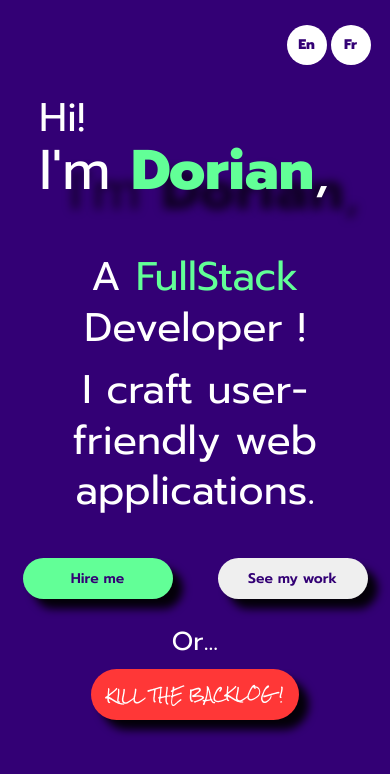
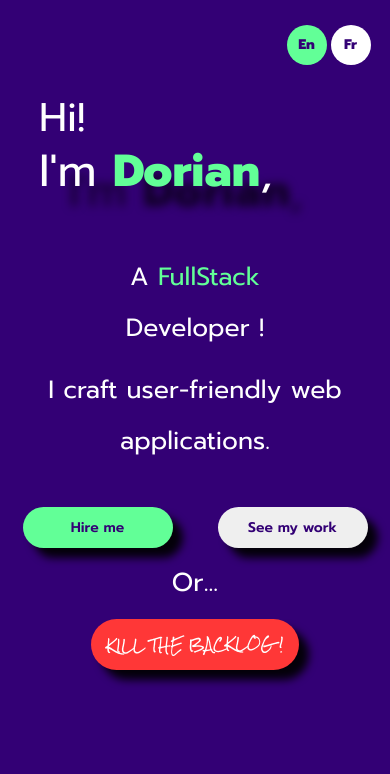
Before and after one commit to DDoorriiaann/personal-website, an Angular app: page /hero in a window 390 px wide. Shown: the top 774 px of the page. Built offline with nearby package versions, Linux system fonts and the light colour scheme.

Commit message:
[FEAT] #Hero: English and French languages are selectable

```diff
--- a/src/app/modules/hero/hero.component.html
+++ b/src/app/modules/hero/hero.component.html
@@ -1,8 +1,23 @@
 <div class="hero">
   <div class="language-selection">
-    <div class="language-button">En</div>
-    <div class="language-button">Fr</div>
+    <div
+      class="language-button"
+      id="En-button"
+      [ngClass]="{ 'active-language': this.language == 'English' }"
+      (click)="toggleLanguage('English'); stopAnim()"
+    >
+      En
     </div>
+    <div
+      class="language-button"
+      id="Fr-button"
+      [ngClass]="{ 'active-language': this.language == 'French' }"
+      (click)="toggleLanguage('French'); stopAnim()"
+    >
+      Fr
+    </div>
+  </div>
+  <div *ngIf="this.language == 'English'">
     <div class="hero-text">
       <div class="hi">Hi!</div>
       <div class="who shadow-far">
@@ -10,11 +25,13 @@
       </div>
       <div class="what">
         A
-      <span class="secondary" #jobTitle></span>
-      <p>Developer !</p>
+        <span class="secondary" #jobTitle *ngIf="this.animCount == 0"></span>
+        <span class="secondary" *ngIf="this.animCount == 1"> FullStack</span>
+
+        <span class="developer-desktop"> Developer !</span>
+        <p class="developer-mobile">Developer !</p>
         <p>I craft user-friendly web applications.</p>
       </div>
-
       <div class="hero-text-buttons">
         <div class="hero-text-buttons buttons-group">
           <div class="buttons-group-left">
@@ -36,6 +53,41 @@
         <div class="kill-the-backlog-button-text">KILL THE BACKLOG !</div>
       </button>
     </div>
+  </div>
+  <div *ngIf="this.language == 'French'">
+    <div class="hero-text">
+      <div class="hi">Bonjour!</div>
+      <div class="who shadow-far">
+        Je suis <span class="secondary bold">Dorian</span>,
+      </div>
+      <div class="what">
+        <span class="developer-desktop"> Développeur</span>
+        <p class="developer-mobile">Développeur</p>
+        <span class="secondary" #jobTitle *ngIf="animCount == 0"></span>
+        <span class="secondary" *ngIf="this.animCount == 1">FullStack</span>
 
-  <script></script>
+        <p>Je fabrique des applications web conviviales</p>
       </div>
+      <div class="hero-text-buttons">
+        <div class="hero-text-buttons buttons-group">
+          <div class="buttons-group-left">
+            <button class="rounded-button hero-text-button shadow-near">
+              Hire me
+            </button>
+          </div>
+          <div class="buttons-group-right">
+            <button class="rounded-button hero-text-button shadow-near">
+              See my work
+            </button>
+          </div>
+        </div>
+      </div>
+    </div>
+    <div class="game-button">
+      <div class="text-hook">Or...</div>
+      <button class="rounded-button kill-the-backlog-button shadow-near">
+        <div class="kill-the-backlog-button-text">KILL THE BACKLOG !</div>
+      </button>
+    </div>
+  </div>
+</div>
--- a/src/app/modules/hero/hero.component.scss
+++ b/src/app/modules/hero/hero.component.scss
@@ -56,6 +56,9 @@
     margin-top: 6vh;
     line-height: 6vh;
     font-size: 40px;
+    & .developer-mobile {
+      display: none;
+    }
   }
   & .hero-text-buttons {
     display: flex;
@@ -88,13 +91,13 @@
 }
 
 .game-button {
-  margin-top: 4vh;
+  margin-top: 3vh;
   display: flex;
   flex-direction: column;
   align-items: center;
   font-size: 20px;
   & .kill-the-backlog-button {
-    margin-top: 2vh;
+    margin-top: 3vh;
     background-color: $warn;
     font-family: "Rock Salt", cursive;
     color: white;
@@ -135,23 +138,41 @@
   filter: drop-shadow(10px 10px 4px rgba(0, 0, 0, 0.92));
 }
 
+.active-language {
+  background-color: $secondary !important;
+}
+
 .text-hook {
   text-align: center;
   font-size: 26px;
   width: 150px;
 }
 
+///////Mobile version
+
 @media screen and (max-width: 640px) {
   .hero-text {
     & .hi .what {
-      font-size: 30px;
+      font-size: 25px;
     }
     & .who {
-      font-size: 56px;
+      font-size: 45px;
     }
     & .what {
       width: 80vw;
       text-align: center;
+      font-size: 25px;
+      & .developer-desktop {
+        display: none;
+      }
+      & .developer-mobile {
+        display: block;
+      }
+      & #jobTitle {
+        color: red !important;
+        height: 50px;
+        clear: both;
+      }
     }
     & .hero-text-buttons .buttons-group {
       width: 100vw;
--- a/src/app/modules/hero/hero.component.ts
+++ b/src/app/modules/hero/hero.component.ts
@@ -1,11 +1,4 @@
-import { typeWithParameters } from '@angular/compiler/src/render3/util';
-import {
-  Component,
-  AfterViewInit,
-  ElementRef,
-  ViewChild,
-  OnInit,
-} from '@angular/core';
+import { Component, AfterViewInit, ElementRef, ViewChild } from '@angular/core';
 
 @Component({
   selector: 'app-hero',
@@ -14,32 +7,40 @@ import {
 })
 export class HeroComponent implements AfterViewInit {
   @ViewChild('jobTitle') jobTitle!: ElementRef;
-
+  language = 'English';
   firstJobTitle = 'Front-End';
   secondJobTitle = 'Back-End';
   thirdJobTitle = 'FullStack';
+  animCount = 0;
   i = 0;
   constructor() {}
   ngAfterViewInit(): void {
     this.write1();
+    if (localStorage.getItem('language')) {
+      this.language = localStorage.getItem('language')!;
     }
-
+    if (localStorage.getItem('animCount')) {
+      this.animCount = parseInt(localStorage.getItem('animCount')!, 10);
+    }
+  }
+  //////////// Typewriter effect
   write1() {
     let speed = Math.random() * 90 + 50;
-    if (this.i < this.firstJobTitle.length) {
+    if (this.i < this.firstJobTitle.length && this.animCount == 0) {
       this.jobTitle.nativeElement.innerHTML += this.firstJobTitle.charAt(
         this.i
       );
       this.i++;
-      console.log('write1');
-      console.log(this.i);
       setTimeout(() => this.write1(), speed);
-    } else if (this.i == this.firstJobTitle.length) {
+    } else if (this.i == this.firstJobTitle.length && this.animCount == 0) {
       this.delete1();
+    } else if (this.animCount == 1) {
+      this.jobTitle.nativeElement.innerHTML = 'FullStack';
     }
   }
   delete1() {
     let speed = Math.random() * 80 + 40;
+    if (this.animCount == 0) {
       if (this.i >= 1) {
         this.jobTitle.nativeElement.innerHTML =
           this.jobTitle.nativeElement.innerHTML.slice(0, -1);
@@ -48,9 +49,13 @@ export class HeroComponent implements AfterViewInit {
       } else if (this.i == 0) {
         this.write2();
       }
+    } else {
+      this.jobTitle.nativeElement.innerHTML = 'FullStack';
+    }
   }
   write2() {
     let speed = Math.random() * 90 + 30;
+    if (this.animCount == 0) {
       if (this.i < this.secondJobTitle.length) {
         this.jobTitle.nativeElement.innerHTML += this.secondJobTitle.charAt(
           this.i
@@ -60,9 +65,13 @@ export class HeroComponent implements AfterViewInit {
       } else if (this.i == this.secondJobTitle.length) {
         this.delete2();
       }
+    } else {
+      this.jobTitle.nativeElement.innerHTML = 'FullStack';
+    }
   }
   delete2() {
     let speed = Math.random() * 50 + 20;
+    if (this.animCount == 0) {
       if (this.i > 0) {
         this.jobTitle.nativeElement.innerHTML =
           this.jobTitle.nativeElement.innerHTML.slice(0, -1);
@@ -71,9 +80,13 @@ export class HeroComponent implements AfterViewInit {
       } else if (this.i == 0) {
         this.write3();
       }
+    } else {
+      this.jobTitle.nativeElement.innerHTML = 'FullStack';
+    }
   }
   write3() {
     let speed = Math.random() * 50;
+    if (this.animCount == 0) {
       if (this.i < this.thirdJobTitle.length) {
         this.jobTitle.nativeElement.innerHTML += this.thirdJobTitle.charAt(
           this.i
@@ -81,5 +94,19 @@ export class HeroComponent implements AfterViewInit {
         this.i++;
         setTimeout(() => this.write3(), speed);
       }
+    } else {
+      this.jobTitle.nativeElement.innerHTML = 'FullStack';
     }
   }
+  stopAnim() {
+    this.animCount = 1;
+  }
+
+  //////////// Language toggle
+
+  toggleLanguage(updatedLanguage: string) {
+    this.language = updatedLanguage;
+    localStorage.setItem('language', updatedLanguage);
+    localStorage.setItem('animCount', '0');
+  }
+}
```
Lines whose indentation alone changed are shown as unchanged.
